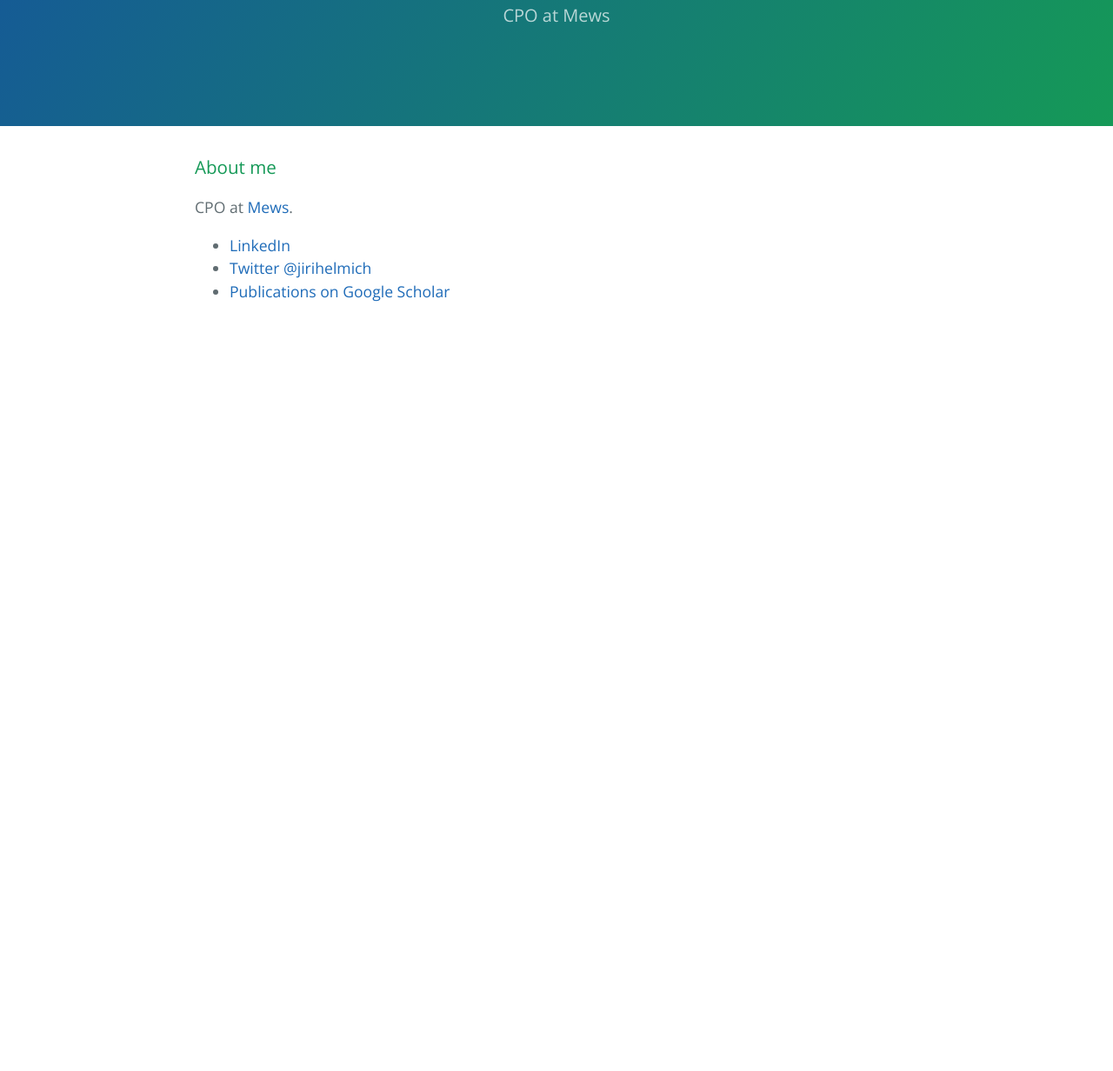
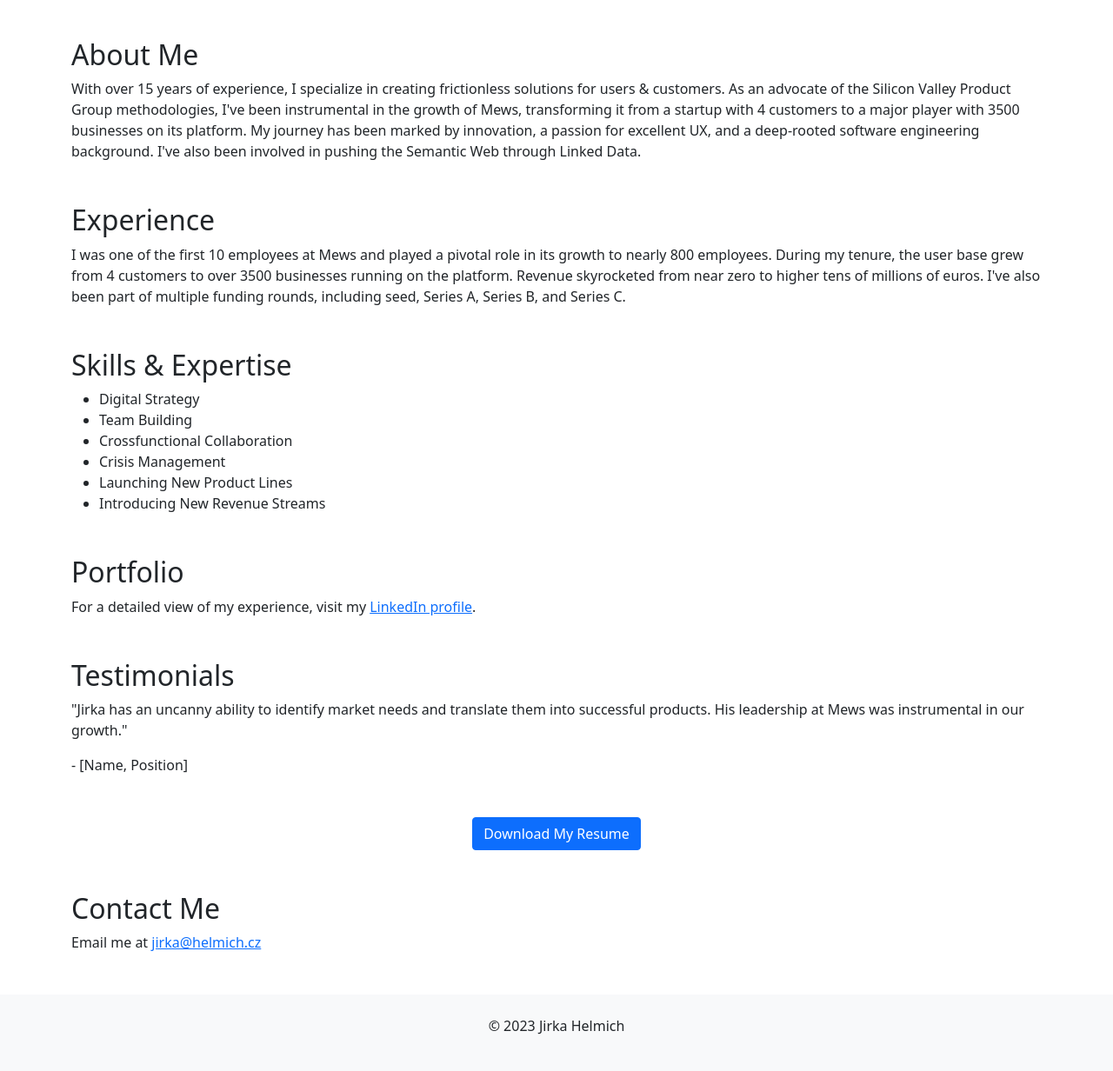
Before and after one commit to jirihelmich/helmich.cz, a plain HTML site: page index.html in a window 1280 px wide. Shown: the part 172-1404 px from the top of the page at 87% size. Before the commit the page ends 800 px from the top, so only its background shows below. Drawn offline with nearby package versions, Linux system fonts and the light colour scheme.

Commit message:
Update index.html

```diff
--- a/index.html
+++ b/index.html
@@ -1,33 +1,83 @@
 <!DOCTYPE html>
-<html lang="en-us">
+<html lang="en">
 <head>
   <meta charset="UTF-8">
-    <title>Jirka Helmich</title>
-    <meta name="viewport" content="width=device-width, initial-scale=1">
-    <link rel="stylesheet" type="text/css" href="stylesheets/normalize.css" media="screen">
-    <link href='https://fonts.googleapis.com/css?family=Open+Sans:400,700' rel='stylesheet' type='text/css'>
-    <link rel="stylesheet" type="text/css" href="stylesheets/stylesheet.css" media="screen">
-    <link rel="stylesheet" type="text/css" href="stylesheets/github-light.css" media="screen">
+  <title>Jirka Helmich - CPTO</title>
+  <link href="https://cdn.jsdelivr.net/npm/bootstrap@5.1.3/dist/css/bootstrap.min.css" rel="stylesheet">
+  <script src="https://kit.fontawesome.com/a076d05399.js" crossorigin="anonymous"></script>
 </head>
 <body>
-    <section class="page-header">
-      <h1 class="project-name">Jirka Helmich</h1>
-      <h2 class="project-tagline">CPO at Mews</h2>
+
+  <!-- Header -->
+  <header class="bg-light py-4">
+    <div class="container text-center">
+      <h1>Jirka Helmich</h1>
+      <p>Product Leader | Managed B2B2B2C portfolio - multi-geography multi-product with embedded fintech at Mews | Silicon Valley Product Group Enthusiast</p>
+    </div>
+  </header>
+
+  <!-- About Section -->
+  <section class="container my-5">
+    <h2>About Me</h2>
+    <p>With over 15 years of experience, I specialize in creating frictionless solutions for users & customers. As an advocate of the Silicon Valley Product Group methodologies, I've been instrumental in the growth of Mews, transforming it from a startup with 4 customers to a major player with 3500 businesses on its platform. My journey has been marked by innovation, a passion for excellent UX, and a deep-rooted software engineering background. I've also been involved in pushing the Semantic Web through Linked Data.</p>
   </section>
 
-    <section class="main-content">
-      <h3>
-        <a id="about-me" class="anchor" href="#about-me" aria-hidden="true"><span class="octicon octicon-link"></span></a>
-        About me
-      </h3>
+  <!-- Experience Timeline -->
+  <section class="container my-5">
+    <h2>Experience</h2>
+    <p>I was one of the first 10 employees at Mews and played a pivotal role in its growth to nearly 800 employees. During my tenure, the user base grew from 4 customers to over 3500 businesses running on the platform. Revenue skyrocketed from near zero to higher tens of millions of euros. I've also been part of multiple funding rounds, including seed, Series A, Series B, and Series C.</p>
+  </section>
 
-      <p>CPO at <a href="https://mews.com">Mews</a>.</p>
+  <!-- Skills & Expertise -->
+  <section class="container my-5">
+    <h2>Skills & Expertise</h2>
+    <ul>
+      <li>Digital Strategy</li>
+      <li>Team Building</li>
+      <li>Crossfunctional Collaboration</li>
+      <li>Crisis Management</li>
+      <li>Launching New Product Lines</li>
+      <li>Introducing New Revenue Streams</li>
+    </ul>
+  </section>
 
-      <ul>
-        <li><a href="https://www.linkedin.com/in/jirihelmich/">LinkedIn</a></li>
-        <li><a href="https://twitter.com/jirihelmich">Twitter @jirihelmich</a></li>
-        <li><a href="https://scholar.google.com/citations?user=J1Ye_WcAAAAJ&hl=cs&oi=sra">Publications on Google Scholar</a></li>
-      </ul>
+  <!-- Portfolio -->
+  <section class="container my-5">
+    <h2>Portfolio</h2>
+    <p>For a detailed view of my experience, visit my <a href="https://www.linkedin.com/in/jirihelmich/" target="_blank">LinkedIn profile</a>.</p>
+  </section>
+
+  <!-- Testimonials -->
+  <section class="container my-5">
+    <h2>Testimonials</h2>
+    <blockquote>
+      <p>"Jirka has an uncanny ability to identify market needs and translate them into successful products. His leadership at Mews was instrumental in our growth."</p>
+      <footer>- [Name, Position]</footer>
+    </blockquote>
+  </section>
+
+  <!-- Resume Download -->
+  <section class="container my-5 text-center">
+    <a href="path/to/your/resume.pdf" download class="btn btn-primary">Download My Resume</a>
+  </section>
+
+  <!-- Contact -->
+  <section class="container my-5">
+    <h2>Contact Me</h2>
+    <p>Email me at <a href="mailto:jirka@helmich.cz">jirka@helmich.cz</a></p>
+  </section>
+
+  <!-- Footer -->
+  <footer class="bg-light py-4">
+    <div class="container text-center">
+      <p>© 2023 Jirka Helmich</p>
+    </div>
+  </footer>
+
+  <!-- Google Analytics -->
+  <script>
+    // Add your Google Analytics code here
+  </script>
 
 </body>
 </html>
```
Lines whose indentation alone changed are shown as unchanged.
